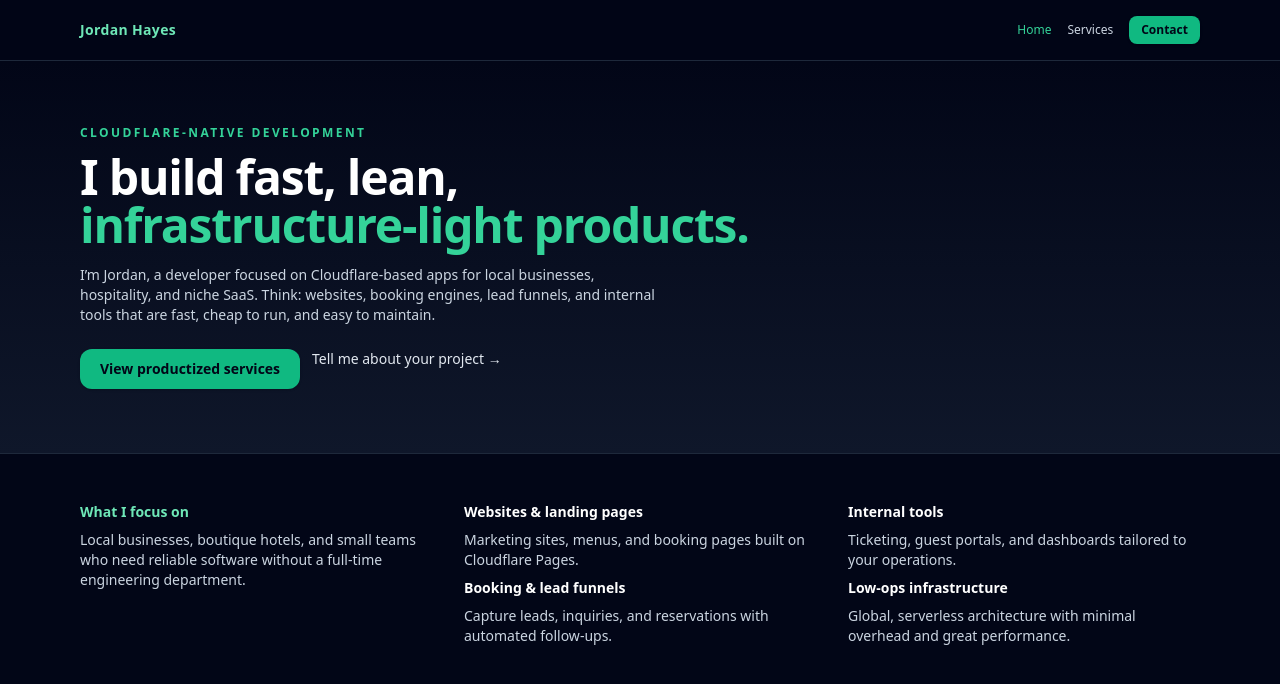
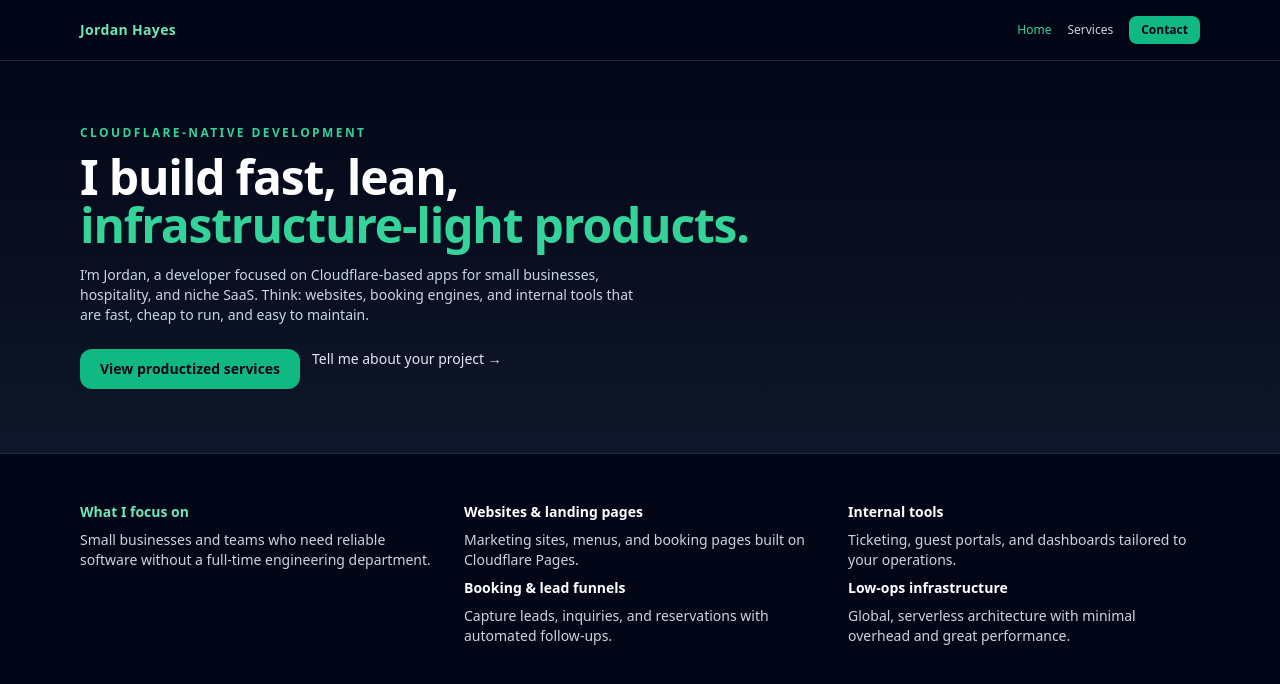
Before and after one commit to jmhayes3/jordanhayes.dev, a React (Vite) app: page / in a window 1280 px wide. Shown: the top 684 px of the page. Built offline with nearby package versions, Linux system fonts and the light colour scheme.

Commit message:
update home page

```diff
--- a/src/pages/Home.tsx
+++ b/src/pages/Home.tsx
@@ -17,10 +17,9 @@ export const Home: React.FC = () => {
             </span>
           </h1>
           <p className="mt-4 max-w-xl text-sm text-slate-300">
-            I’m Jordan, a developer focused on Cloudflare-based apps for local
+            I’m Jordan, a developer focused on Cloudflare-based apps for small
             businesses, hospitality, and niche SaaS. Think: websites, booking
-            engines, lead funnels, and internal tools that are fast, cheap to
-            run, and easy to maintain.
+            engines, and internal tools that are fast, cheap to run, and easy to maintain.
           </p>
 
           <div className="mt-6 flex flex-wrap gap-3">
@@ -48,8 +47,8 @@ export const Home: React.FC = () => {
               What I focus on
             </h2>
             <p className="mt-2 text-sm text-slate-300">
-              Local businesses, boutique hotels, and small teams who need
-              reliable software without a full-time engineering department.
+              Small businesses and teams who need reliable
+              software without a full-time engineering department.
             </p>
           </div>
           <div className="space-y-2 text-sm text-slate-300">
```
